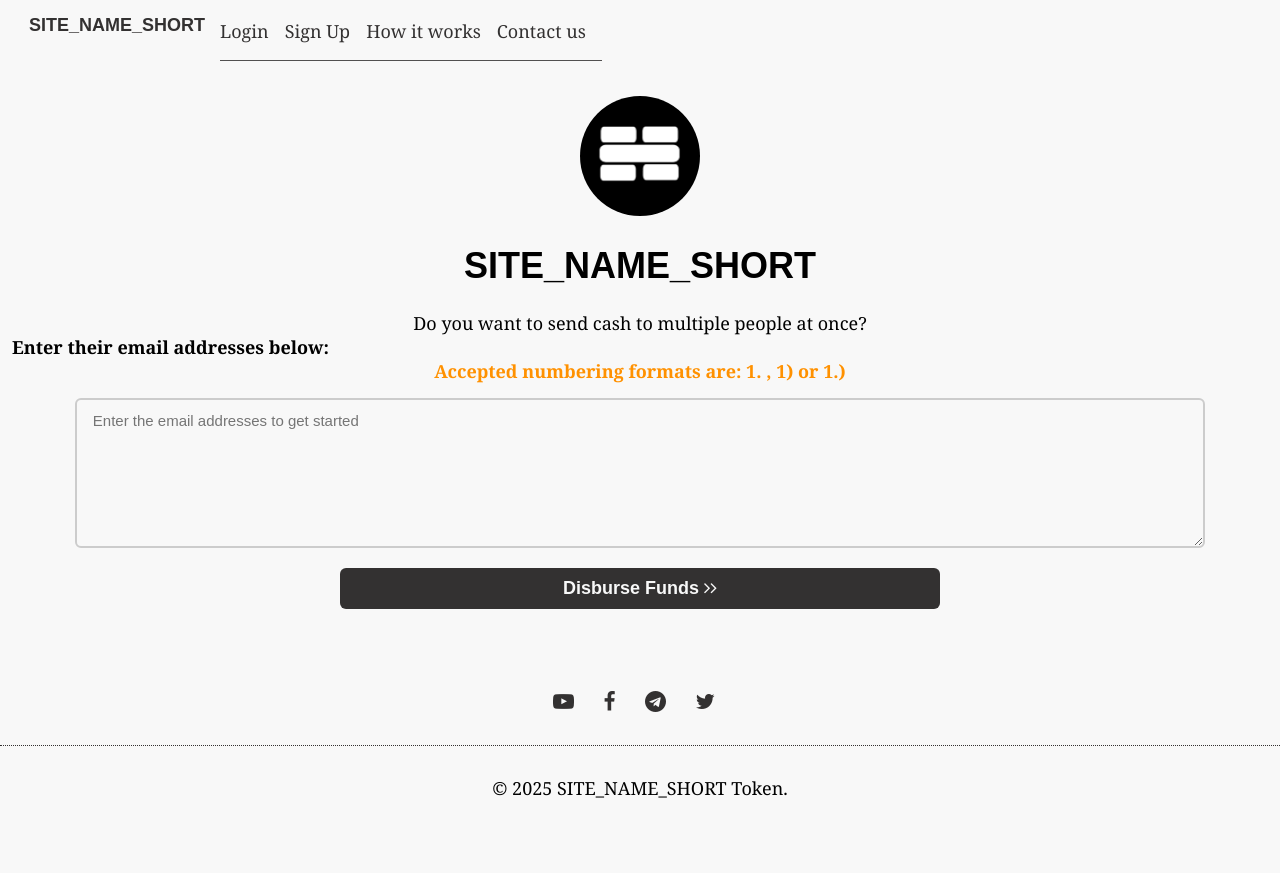
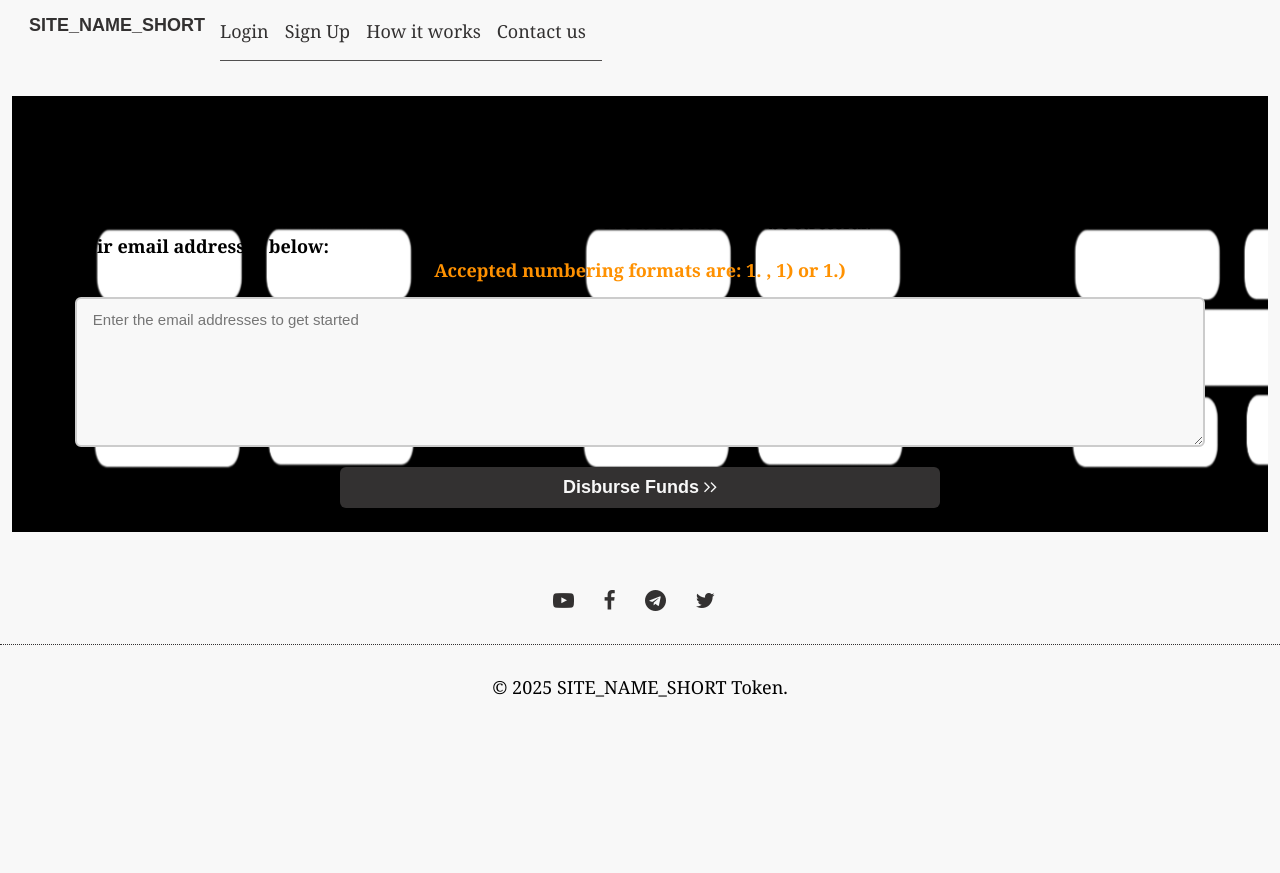
Before and after one commit to Arhinze/haystackpay, a PHP site: page / in a window 1280 px wide. Shown: the top 873 px of the page. After the commit the page ends 697 px from the top, so only its background shows below. Run offline with PHP 8.4, Linux system fonts and the light colour scheme; a stand-in replaces the project's code that opens the database connection; some libraries are stand-ins or nearby versions; some web fonts are replaced.

Commit message:
officially starting off work in haystack

```diff
--- a/static/style.css
+++ b/static/style.css
@@ -228,6 +228,7 @@ a{
 .haystackpay_intro{
     text-align:center;
     margin:96px 12px 24px 12px;
+    background-image: url(../static/images/logo.png);
 }
 
 .index_textarea{
--- a/views/Index_Segments.php
+++ b/views/Index_Segments.php
@@ -74,10 +74,10 @@ class Index_Segments{
             $site_name_uc = strtoupper($site_name);
             echo <<<HTML
                 <div class="haystackpay_intro">
-                    <img src="/static/images/logo.png" style="width:120px;height:120px;border-radius:100%"/>
+                    <!--<img src="/static/images/logo.png" style="width:120px;height:120px;border-radius:100%"/>-->
                     <br />
-                    <h1>$site_name_uc</h1>
-                    Do you want to send cash to multiple people at once?
+                    <h1>Get it done with ease</h1>
+                    No need for the hassle life is not meant to be stressful.
 
                     <div style="text-align:left"><b>Enter their email addresses below:</b></div>
                     <div style="color:#ff9100;font-weight:bold">Accepted numbering formats are: 1. , 1) or 1.)</div>
```
